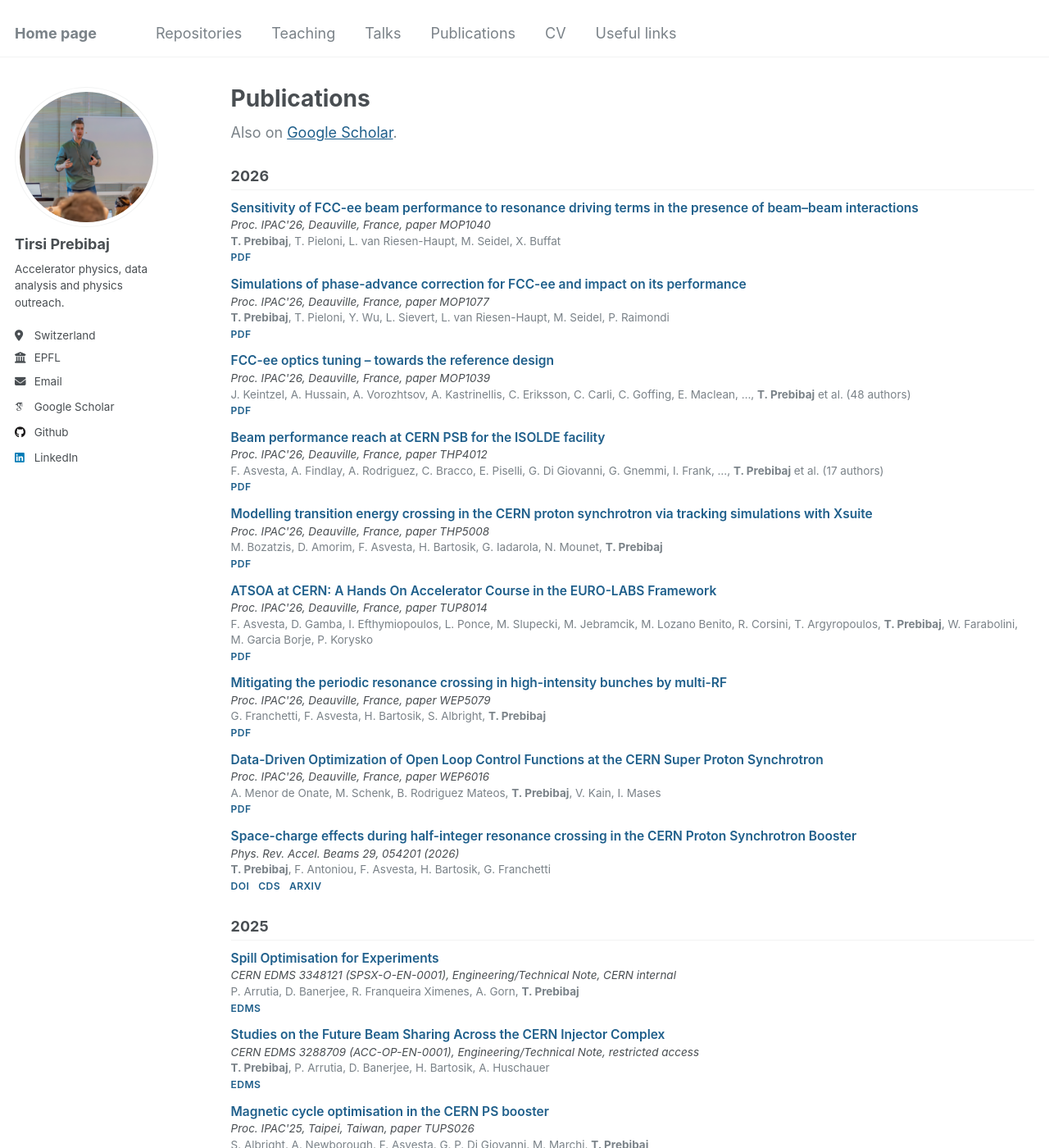
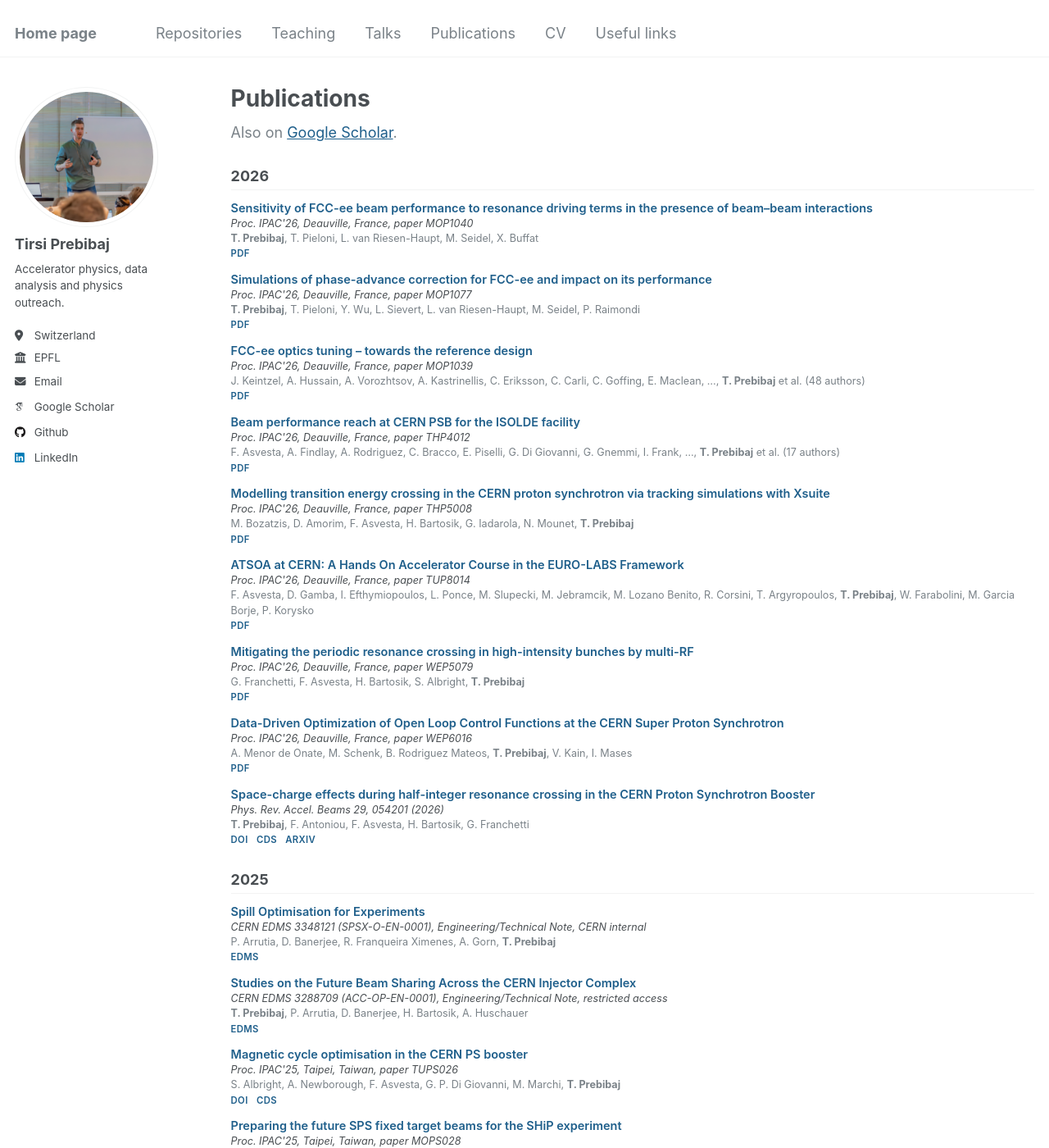
Before and after one commit to tprebiba/tprebiba.github.io, a Jekyll site: the page built from _pages/publications.html, in a window 1280 px wide and 1400 px high. Shown: the whole window at 82% size. Built offline with Jekyll 4.4.1, drawn with Linux system fonts in a browser that asks for light colours; some web fonts are replaced.

Commit message:
bust stylesheet cache

```diff
--- a/_includes/head.html
+++ b/_includes/head.html
@@ -16,6 +16,6 @@
 </script>
 
 <!-- For all browsers -->
-<link rel="stylesheet" href="{{ base_path }}/assets/css/main.css">
+<link rel="stylesheet" href="{{ base_path }}/assets/css/main.css?v={{ site.time | date: '%s' }}">
 
 <meta http-equiv="cleartype" content="on">
--- a/_sass/_custom.scss
+++ b/_sass/_custom.scss
@@ -205,7 +205,7 @@ span.year-chip {
 
 .pub {
   margin: 0 0 0.9em;
-  font-size: $type-size-6;
+  font-size: 0.7em; // ~11px, one step below the other list text
   line-height: 1.45;
 
   > span {
```
